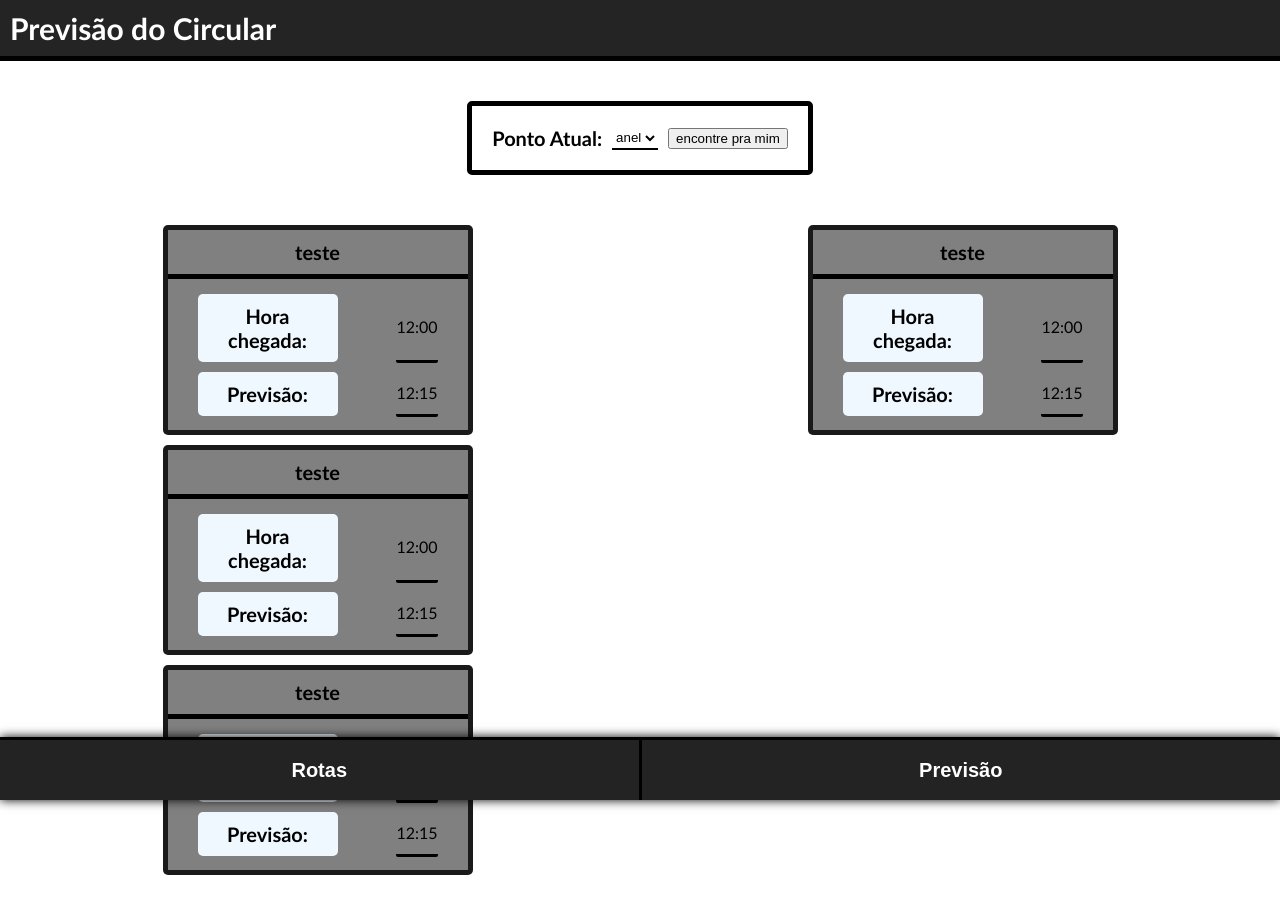
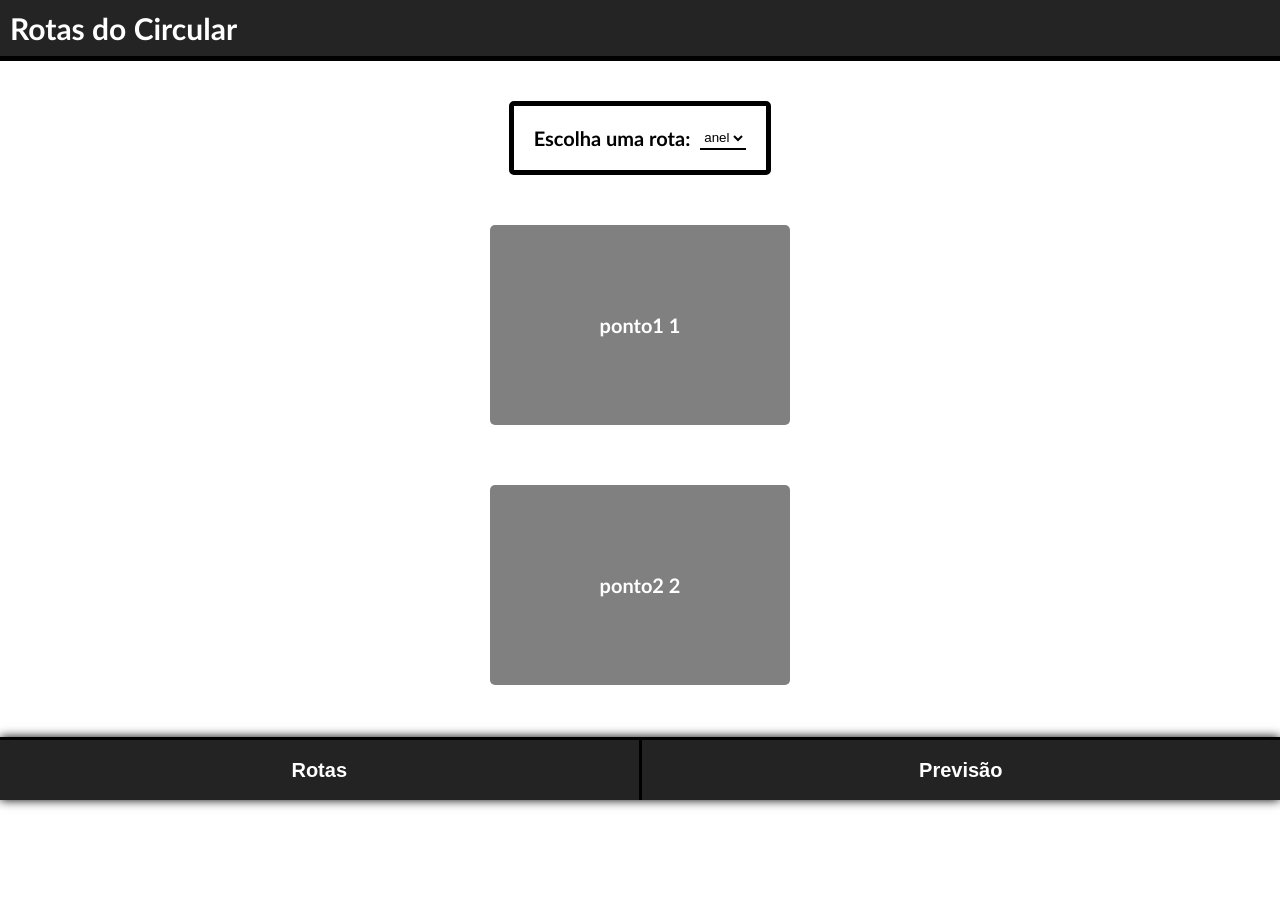
Before and after one commit to ufjf-dcc207/ufjf-dcc207-2024-3-a-trb1-Miguel-Dias-112, a React (Vite) app: page /cadeCircular/rotas in a window 1280 px wide. Shown: the top 914 px of the page. After the commit the page ends 800 px from the top, so only its background shows below. Built offline with nearby package versions, Linux system fonts and the light colour scheme.

Commit message:
adiciona react routes

```diff
--- a/package.json
+++ b/package.json
@@ -14,7 +14,9 @@
   "dependencies": {
     "gh-pages": "^6.2.0",
     "react": "^18.3.1",
-    "react-dom": "^18.3.1"
+    "react-dom": "^18.3.1",
+    "react-router": "^6.28.0",
+    "react-router-dom": "^6.28.0"
   },
   "devDependencies": {
     "@eslint/js": "^9.13.0",
--- a/src/App.tsx
+++ b/src/App.tsx
@@ -2,13 +2,31 @@
 import './App.css'
 import Footer from './Componentes/Footer/footer'
 import Previsão from './Componentes/Previsão/Previsão'
+import {
+  createBrowserRouter,
+  RouterProvider,
+} from "react-router-dom";
+import Rotas from './Componentes/Rotas/Rotas';
+const router = createBrowserRouter([
+  {
+    path: "/cadeCircular",
+    element: <Previsão />,
+  },
+  {
+    path: "/cadeCircular/rotas",
+    element: <Rotas />,
+  }
+]);
 function App() {
 
   return (
+
     <div className='app'>
-      <Previsão></Previsão>
-      <Footer></Footer>
+        <RouterProvider router={router} />
+        <Footer></Footer>
     </div>
+
+
   )
 }
 
```
Also changed, not shown: 1 other file (tests, documents, lock files or other folders).
